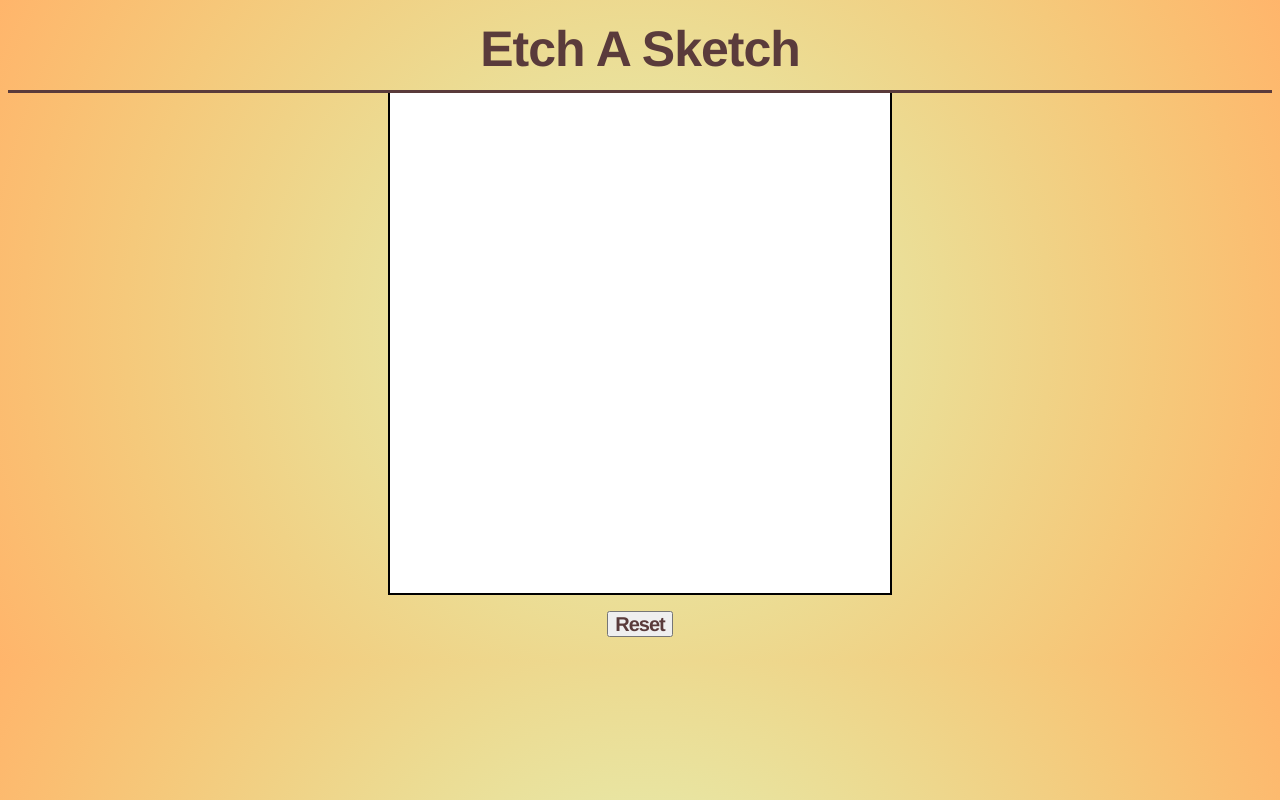
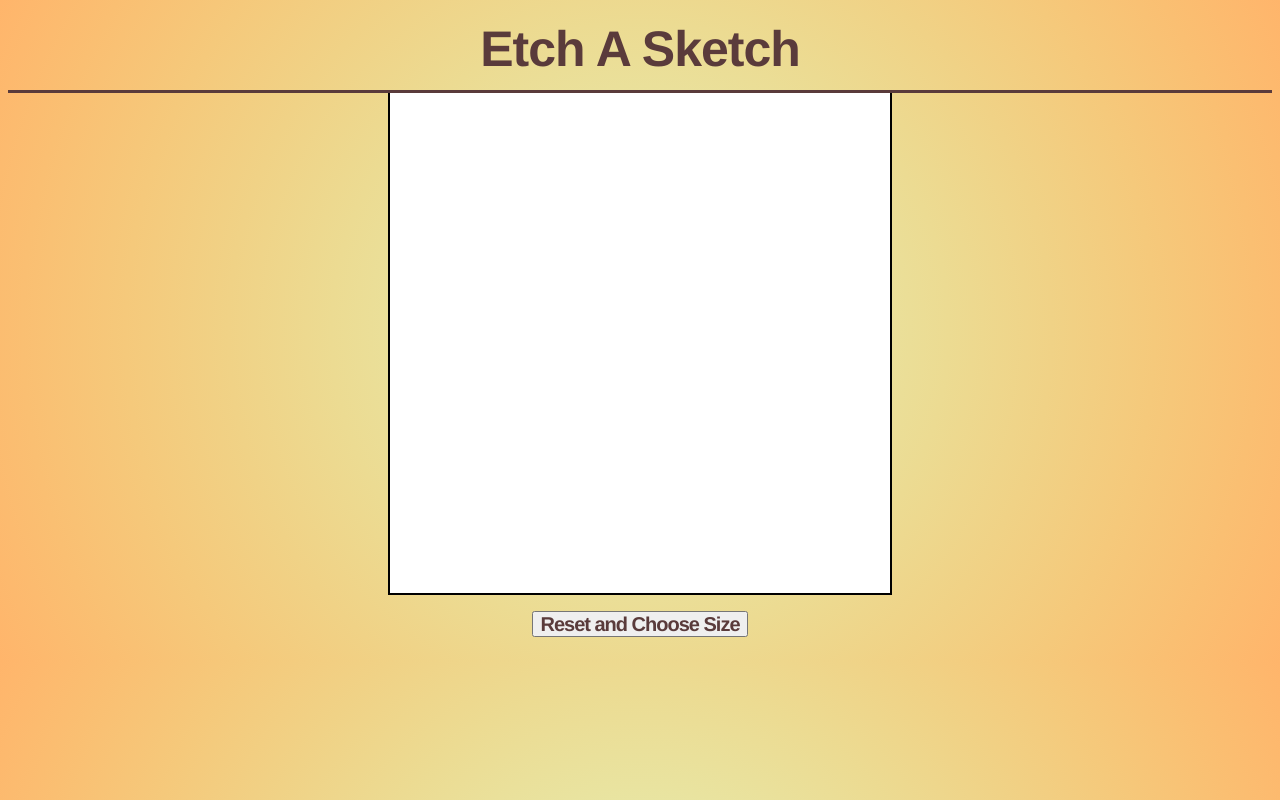
Before and after one commit to StewartLewis3133/etch-a-sketch, a plain HTML site: page index.html in a window 1280 px wide. Drawn offline with Linux system fonts and the light colour scheme.

Commit message:
Changed Reset Button's text to 'Reset and Choose Size'

```diff
--- a/index.html
+++ b/index.html
@@ -15,7 +15,7 @@
     <div id="canvas-container">
     </div>
     <div id="button-rack">
-        <button id="reset-button" class="button" type="button">Reset</button>
+        <button id="reset-button" class="button" type="button">Reset and Choose Size</button>
     </div>
     <script charset="utf-8" src="scripts.js"></script>
 </body>
```
